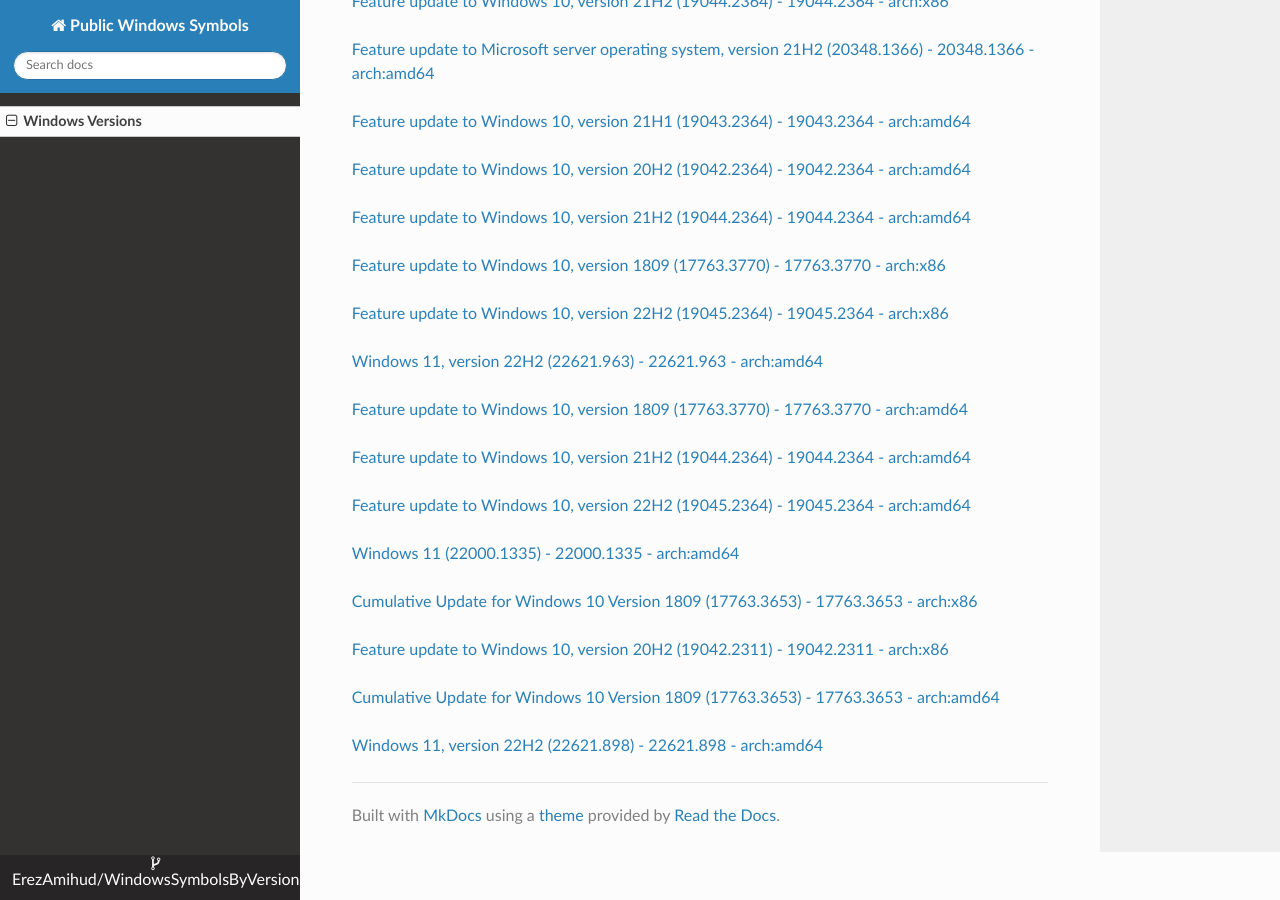
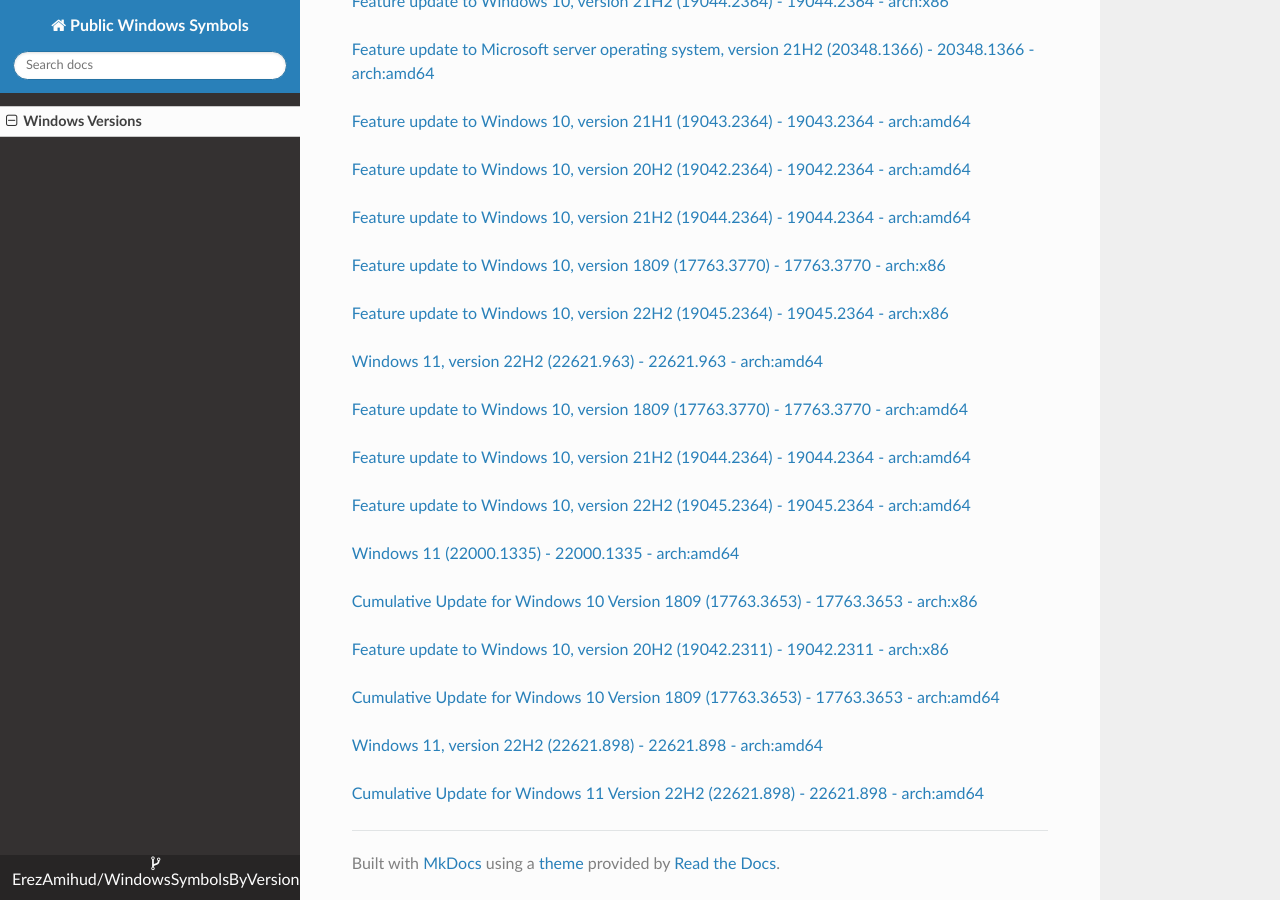
Before and after one commit to ErezAmihud/WindowsSymbolsByVersion, an MkDocs documentation site: the page built from docs/index.md, in a window 1280 px wide and 900 px high, scrolled down 44261 px. Built offline with MkDocs 1.6.1, drawn with Linux system fonts in a browser that asks for light colours; nearby versions of some CDN libraries.

Commit message:
Automated commit, add manifest for 7c5f4dc3-c475-4f27-803e-6b28433af02d

```diff
--- a/docs/index.md
+++ b/docs/index.md
@@ -2596,3 +2596,6 @@
 
 
 [Windows 11, version 22H2 (22621.898) - 22621.898 - arch:amd64](https://github.com/ErezAmihud/WindowsSymbolsByVersion/blob/main/manifests/e2ea1742-e947-44c6-b20a-461972efa45d.manifest)
+
+
+[Cumulative Update for Windows 11 Version 22H2 (22621.898) - 22621.898 - arch:amd64](https://github.com/ErezAmihud/WindowsSymbolsByVersion/blob/main/manifests/7c5f4dc3-c475-4f27-803e-6b28433af02d.manifest)
```
Also changed, not shown: process_builds.json (+1 -1 lines), 1 other file.
